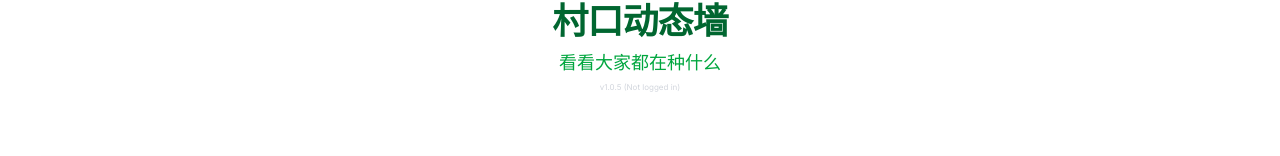
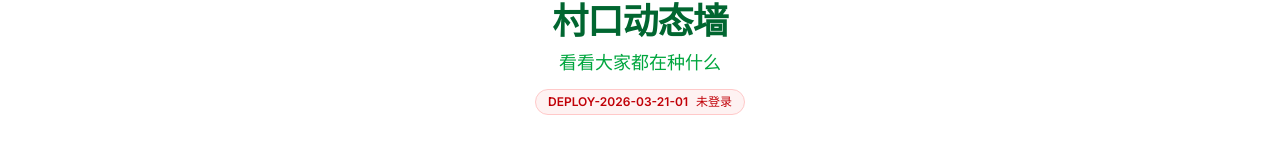
Before and after one commit to jizongtongxue/Shared, a Next.js app: page / in a window 1280 px wide. Shown: the part 127-283 px from the top of the page. Built offline with nearby package versions, Linux system fonts and the light colour scheme; no server answers; the database is empty.

Commit message:
Fix: Make deploy work on Railway and add /api/version marker

```diff
--- a/app/api/posts/route.ts
+++ b/app/api/posts/route.ts
@@ -3,7 +3,6 @@ import prisma from '@/lib/prisma'
 import { Prisma } from '@prisma/client'
 
 export const dynamic = 'force-dynamic'
-// Last Updated: 2026-03-21 21:55
 
 export async function GET(request: Request) {
   try {
@@ -62,7 +61,6 @@ export async function POST(request: Request) {
   }
 }
 
-// Handler for deleting a post
 export async function DELETE(request: Request) {
   try {
     const { searchParams } = new URL(request.url)
--- /dev/null
+++ b/app/api/version/route.ts
@@ -0,0 +1,12 @@
+import { NextResponse } from 'next/server'
+
+export const dynamic = 'force-dynamic'
+
+export async function GET() {
+  return NextResponse.json({
+    deployTag: 'DEPLOY-2026-03-21-01',
+    railwayCommit: process.env.RAILWAY_GIT_COMMIT_SHA || null,
+    nodeEnv: process.env.NODE_ENV || null,
+    timestamp: new Date().toISOString(),
+  })
+}
--- a/app/page.tsx
+++ b/app/page.tsx
@@ -25,6 +25,7 @@ interface Garden {
 }
 
 export default function Home() {
+  const deployTag = 'DEPLOY-2026-03-21-01'
   const [posts, setPosts] = useState<Post[]>([])
   const [gardens, setGardens] = useState<Garden[]>([])
   const [selectedGardenId, setSelectedGardenId] = useState<string>('all')
@@ -258,7 +259,10 @@ export default function Home() {
       <div className="text-center py-8">
         <h1 className="text-4xl font-extrabold text-green-800 tracking-tight">村口动态墙</h1>
         <p className="mt-2 text-lg text-green-600">看看大家都在种什么</p>
-        <p className="text-[8px] text-gray-300 mt-1">v1.0.5 {userId ? `(Logged in: ${userId})` : '(Not logged in)'}</p>
+        <div className="mt-3 inline-flex items-center gap-2 px-3 py-1 rounded-full bg-red-50 border border-red-200 text-red-700 text-xs">
+          <span className="font-semibold">{deployTag}</span>
+          <span>{userId ? `已登录 userId=${userId}` : '未登录'}</span>
+        </div>
       </div>
 
       {/* Filter and Create Post Container */}
```
Also changed, not shown: package.json (+6 -6 lines), 1 other file (tests, documents, lock files or other folders).
